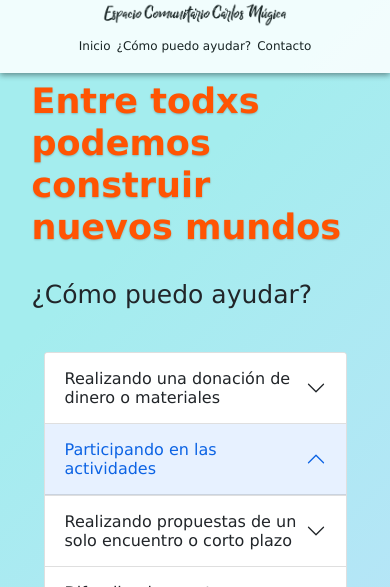
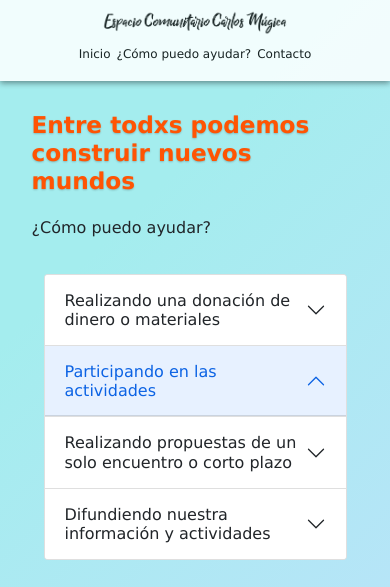
Before and after one commit to 152497lr/proyectomugica, a plain HTML site: page aportes.html in a window 390 px wide. Shown: the top 587 px of the page. Drawn offline with nearby package versions, Linux system fonts and the light colour scheme.

Commit message:
Add files via upload

```diff
--- a/css/estilo.css
+++ b/css/estilo.css
@@ -28,6 +28,7 @@ main{
     align-items: center;
 }
 .logo {
+    padding-top: 2%;
     max-width: 50%;
 }
 
@@ -214,7 +215,7 @@ header {
     color:#FF5403;
     font-weight: bold;
     text-shadow:  0 1px 2px rgba(0, 0, 0, 0.2);
-    margin-top: 5%;
+    margin-top: 2%;
     margin-left: 5%;
     margin-right: 5%;
 }
@@ -463,6 +464,18 @@ img {
         margin: 5%;
     }
 
+    .tituloconsulta, .tituloayuda{
+        font-size: 145%;
+        margin-top: 4%;
+    }
+
+    .subtituloayuda, .titulocontacto {
+        font-size: 100%;
+        margin-top: 1%;
+        margin-bottom: 3%;
+        padding-top: 1%;
+        }
+
     .container {
         margin: 0%;
     }
@@ -527,6 +540,14 @@ img {
 
 @media (max-width: 767px) {
     .relleno-header {
-        margin: 5%;
+        margin: 8%;
+    }
+    .tituloconsulta, .tituloayuda{
+        margin-top: 10%;
     }
     }
+@media (width: 768px) {
+    .row-cols-md-4>* {
+        width: 100%;
+    }
+}
```
